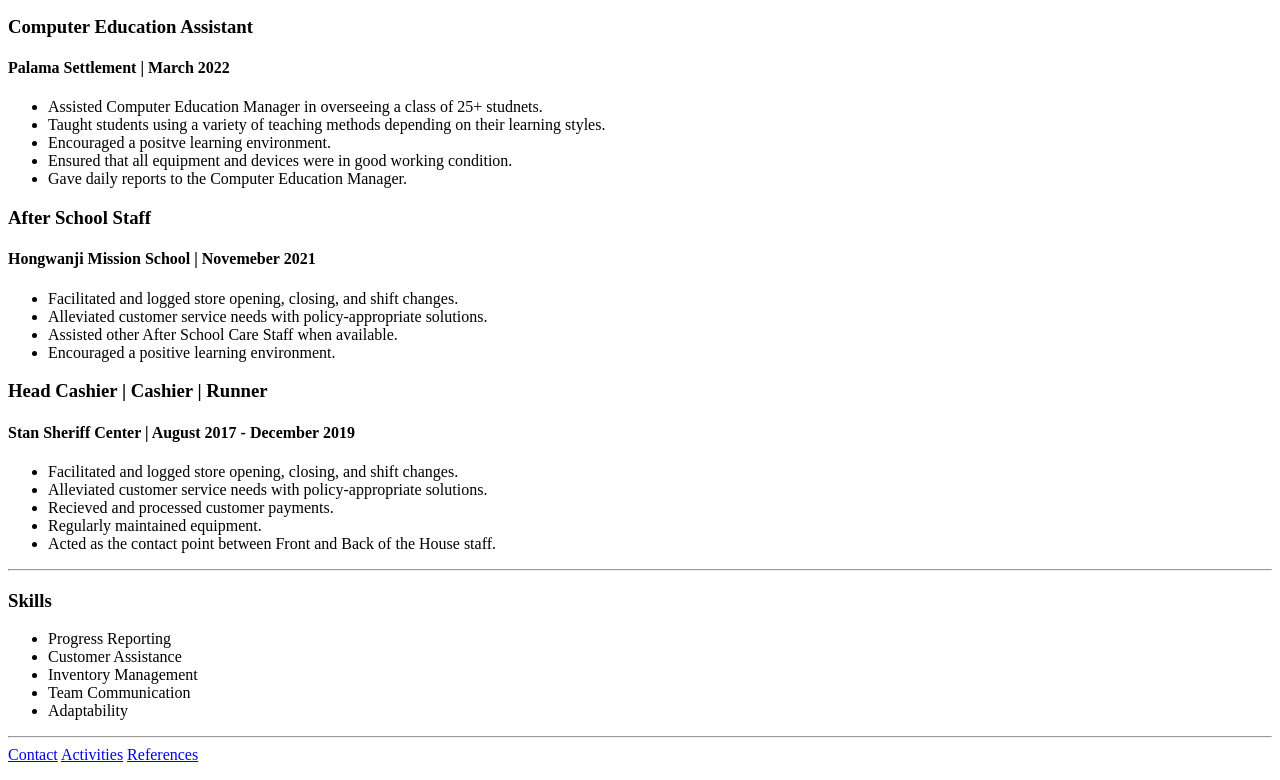
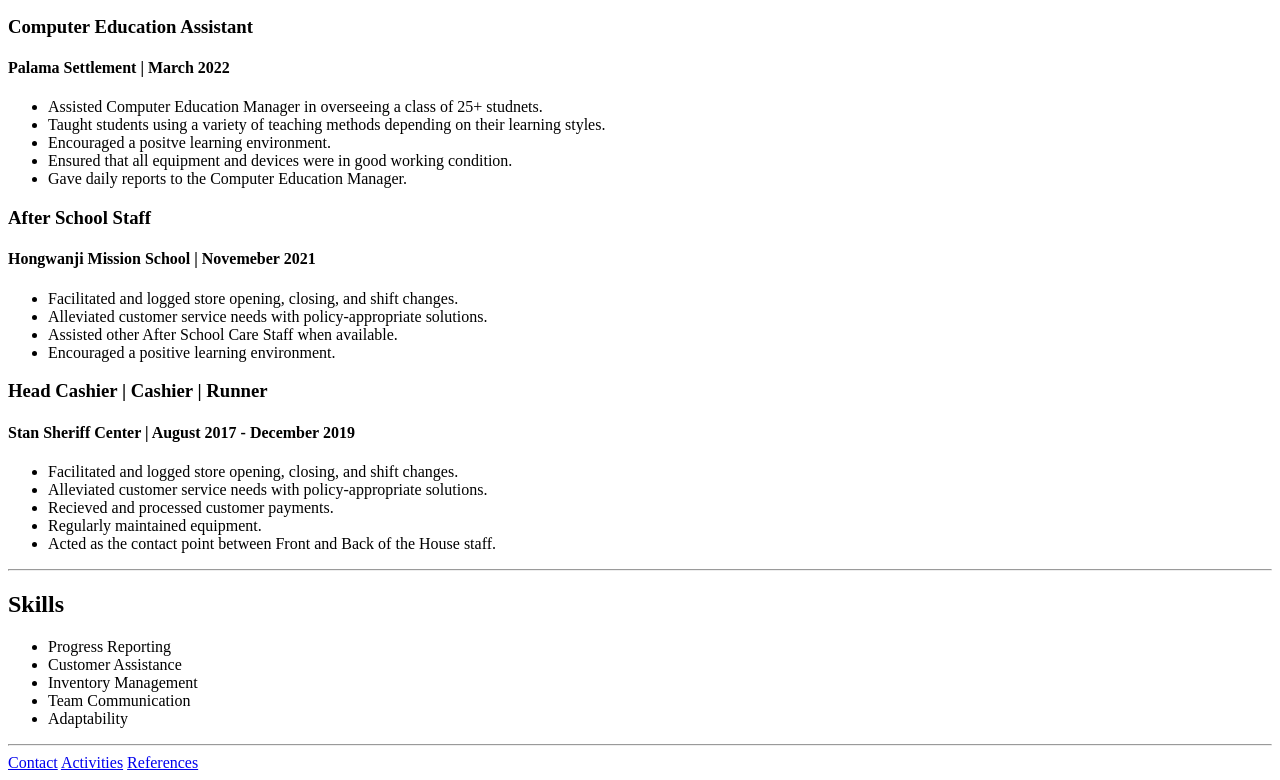
Before and after one commit to RileyYam/resume, a plain HTML site: page index.html in a window 1280 px wide. Shown: the part 1115-1895 px from the top of the page. Drawn offline with Linux system fonts and the light colour scheme.

Commit message:
Update index.html

```diff
--- a/index.html
+++ b/index.html
@@ -59,7 +59,7 @@
                 <li>Acted as the contact point between Front and Back of the House staff.</li>
             </ul>
     <hr />
-    <h3>Skills</h3>
+    <h2>Skills</h2>
         <ul>
             <li>Progress Reporting</li>
             <li>Customer Assistance</li>
```
